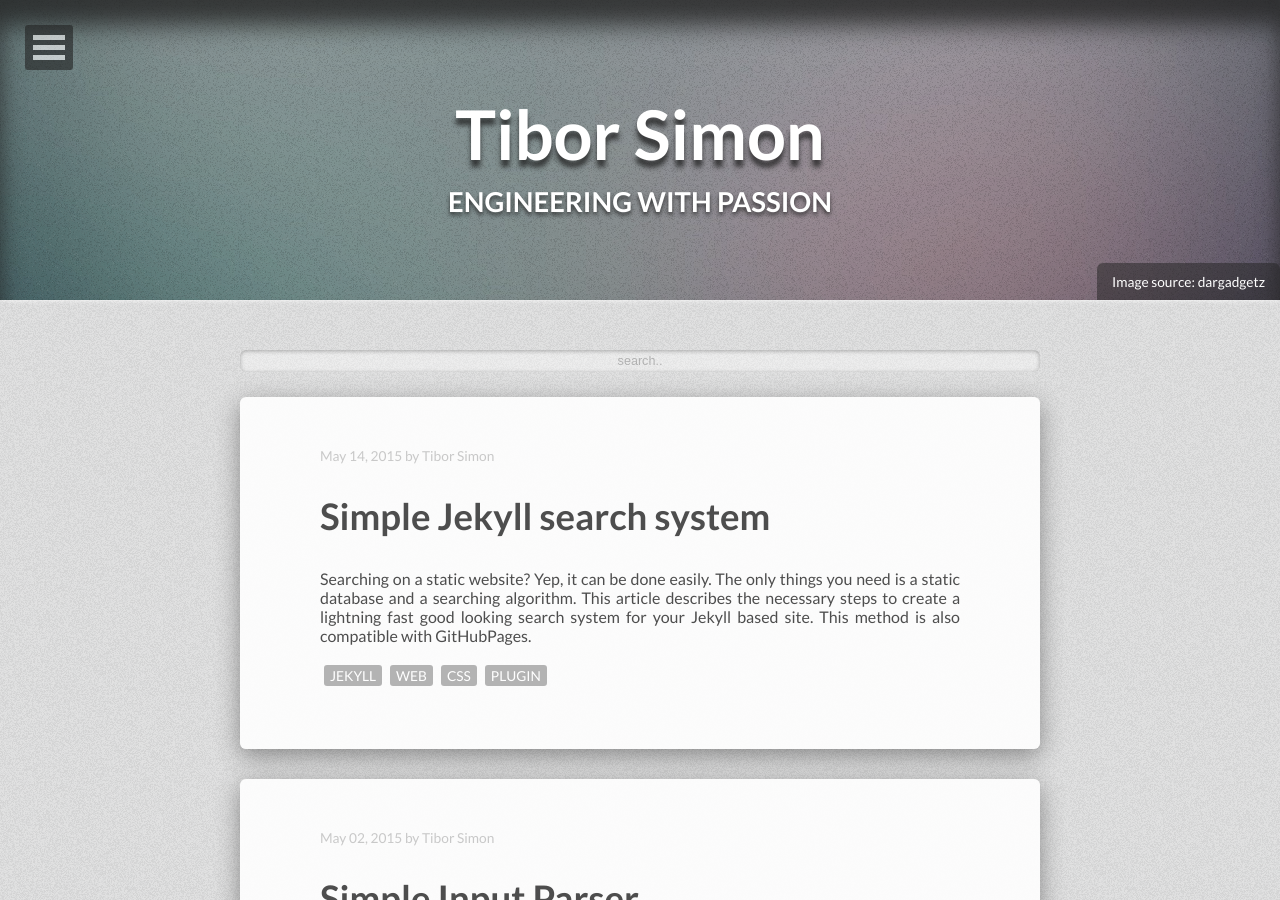
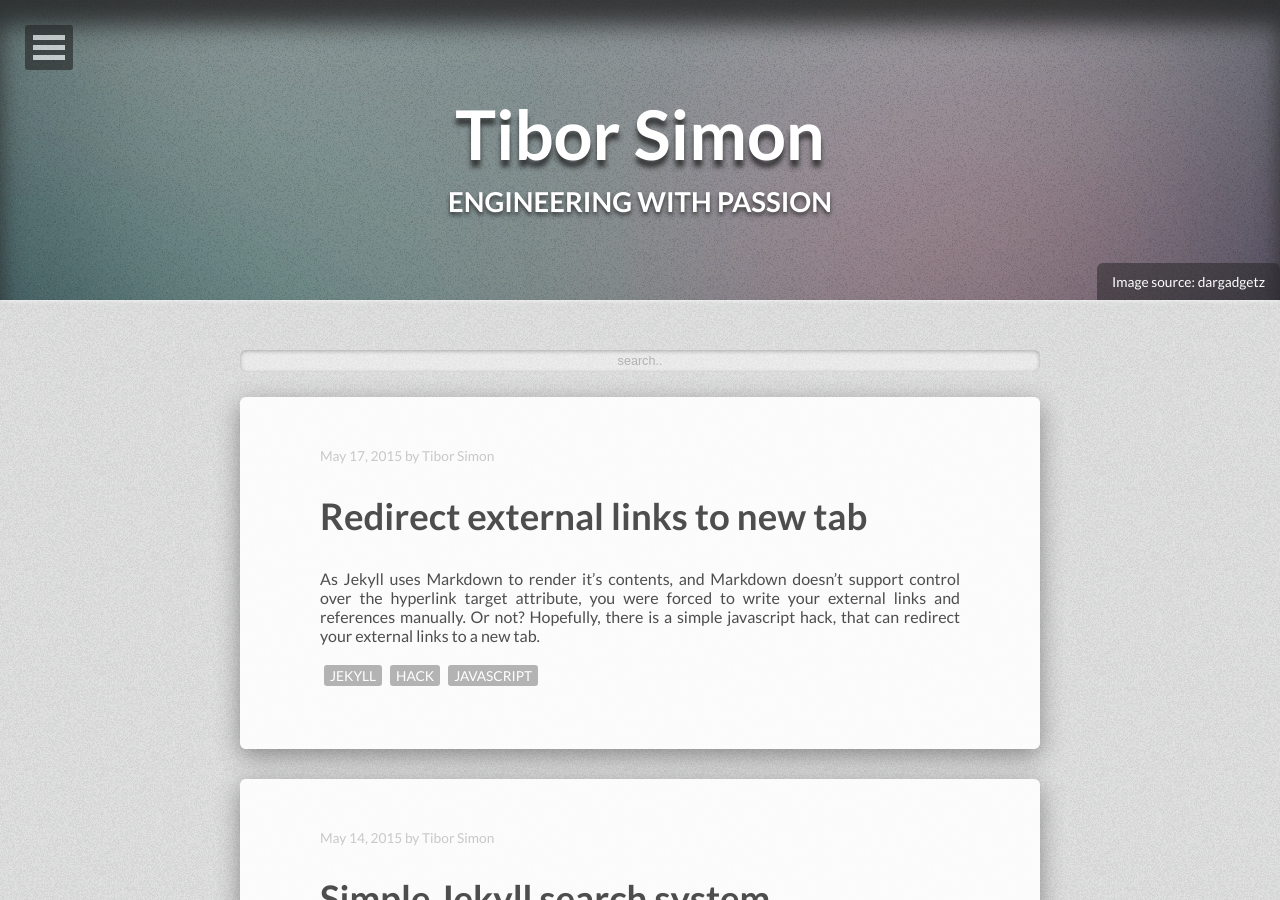
Before and after one commit to tiborsimon/tiborsimon.github.io, a Jekyll site: the page built from index.html, in a window 1280 px wide and 900 px high. Built offline with Jekyll 4.4.1, drawn with Linux system fonts in a browser that asks for light colours; nearby versions of some CDN libraries; the list of posts is cut into pages by our own code.

Commit message:
New Article

```diff
--- /dev/null
+++ b/_posts/2015-05-17-redirect-external-links-to-new-tab.md
@@ -0,0 +1,16 @@
+---
+layout: post
+title: Redirect external links to new tab
+categories: ['tools']
+tags: ['jekyll', 'hack', 'javascript']
+published: True
+
+---
+
+As Jekyll uses Markdown to render it's contents, and Markdown doesn't support control over the hyperlink target attribute, you were forced to write your external links and references manually. Or not? Hopefully, there is a simple javascript hack, that can redirect your external links to a new tab.
+
+All the credits goes to [Austin](http://stackoverflow.com/users/1504966/austin) and to his [stackoverflow post](http://stackoverflow.com/a/11597448). I am just a happy user of this method :)
+
+{% gist tiborsimon/78f71b14d1436e867354 %}
+
+The method just works. Nothing fancy about it, it does what is supposed to do. Thank you Austin!
```
Also changed, not shown: _posts/2015-05-14-simple-jekyll-search-system.md (+1 -1 lines).
